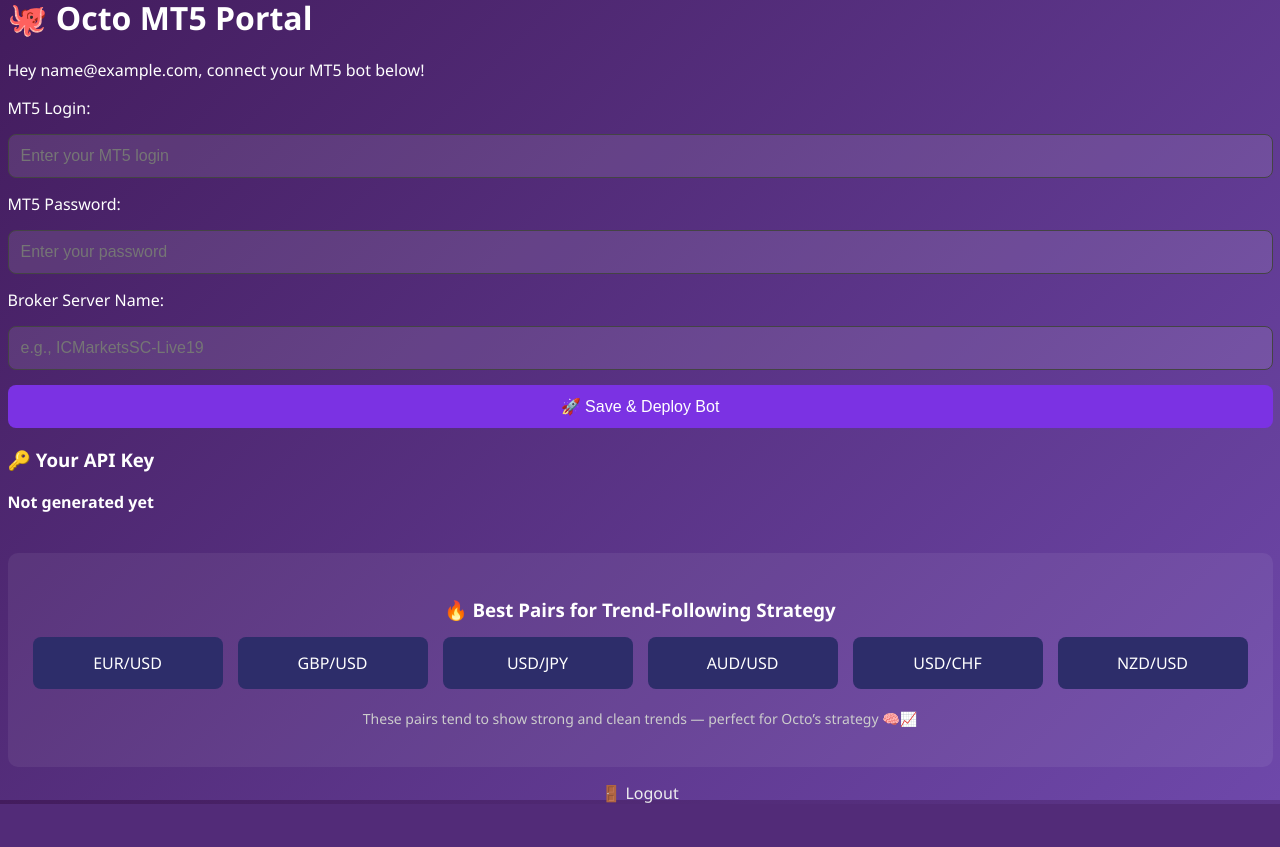
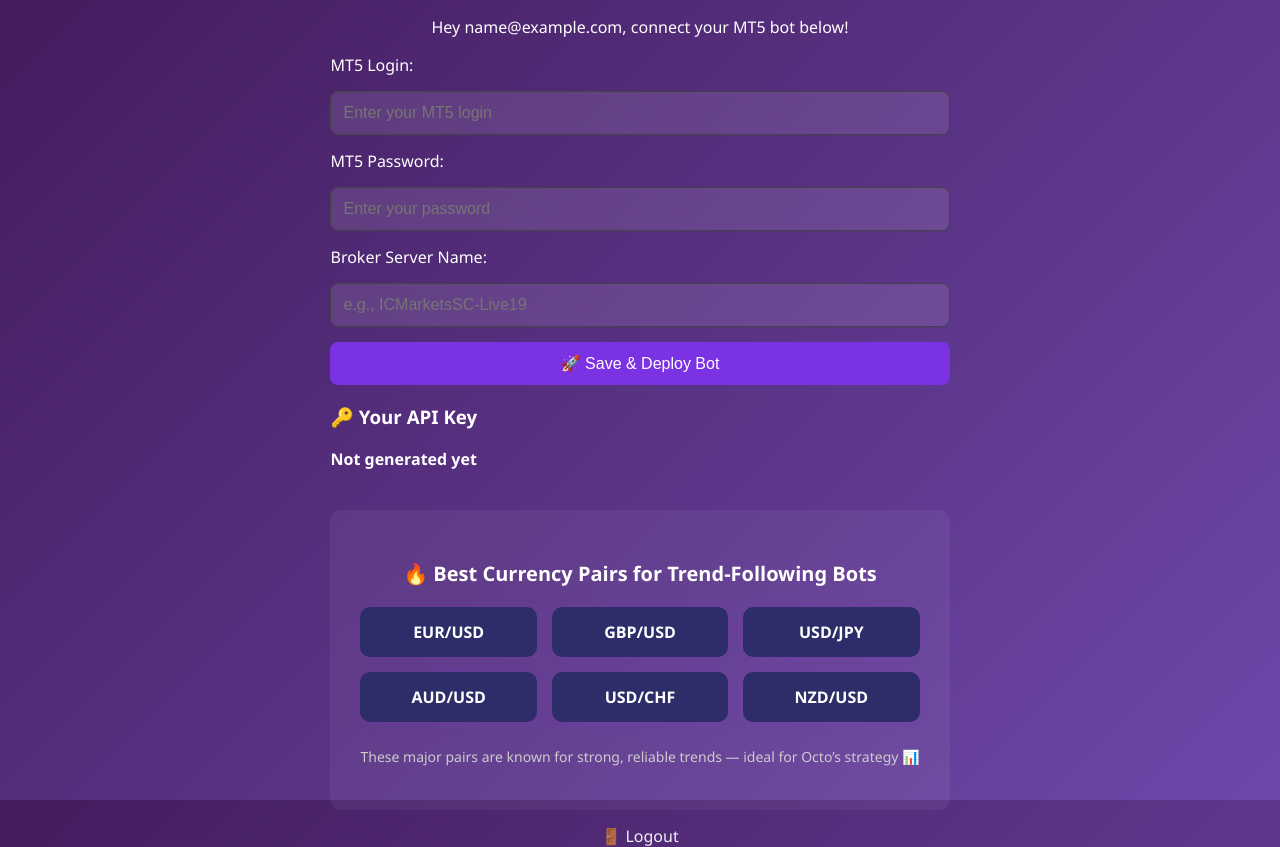
Before and after one commit to crediboost-0/subscription-api, a Flask app: page /portal in a window 1280 px wide. Before the commit the page ends 804 px from the top, so only its background shows below. Run offline with Flask 2, Linux system fonts and the light colour scheme; the visitor is signed in with stand-in values (Sample User, id 1); data comes from the database, SQL or seed files in the repository.

Commit message:
Update home.html

```diff
--- a/templates/home.html
+++ b/templates/home.html
@@ -6,11 +6,35 @@
     <title>Octo MT5 Portal</title>
     <link rel="stylesheet" href="{{ url_for('static', filename='styles.css') }}">
     <link rel="icon" href="{{ url_for('static', filename='favicon.ico') }}" type="image/x-icon">
+    <style>
+        .currency-grid {
+            display: grid;
+            grid-template-columns: repeat(auto-fit, minmax(140px, 1fr));
+            gap: 15px;
+            margin-top: 20px;
+            text-align: center;
+        }
+        .currency-item {
+            background-color: #2d2d6a;
+            color: white;
+            padding: 14px 18px;
+            border-radius: 10px;
+            font-weight: bold;
+            box-shadow: 0 0 10px rgba(138, 43, 226, 0.2);
+        }
+        .currency-suggestion-box {
+            margin-top: 40px;
+            padding: 30px;
+            background-color: rgba(255, 255, 255, 0.05);
+            border-radius: 12px;
+            text-align: center;
+        }
+    </style>
 </head>
 <body class="gradient-bg">
-    <div class="card">
-        <h1>🐙 Octo MT5 Portal</h1>
-        <p>Hey {{ user.email }}, connect your MT5 bot below!</p>
+    <div class="card" style="max-width: 700px; margin: 40px auto;">
+        <h1 style="text-align: center;">🐙 Octo MT5 Portal</h1>
+        <p style="text-align: center;">Hey {{ user.email }}, connect your MT5 bot below!</p>
 
         <form method="POST">
             <label for="mt5_login">MT5 Login:</label>
@@ -30,18 +54,17 @@
             <p><strong>{{ user.api_key if user.api_key else "Not generated yet" }}</strong></p>
         </div>
 
-        <!-- New Section: Recommended Currency Pairs -->
-        <div class="currency-suggestion-box" style="margin-top: 40px; padding: 25px; background-color: #ffffff10; border-radius: 10px; text-align: center;">
-            <h3 style="color: #fff; margin-bottom: 15px;">🔥 Best Pairs for Trend-Following Strategy</h3>
-            <div style="display: flex; flex-wrap: wrap; justify-content: center; gap: 15px;">
-                <div style="padding: 15px 20px; background-color: #2d2d6a; color: white; border-radius: 8px; min-width: 150px;">EUR/USD</div>
-                <div style="padding: 15px 20px; background-color: #2d2d6a; color: white; border-radius: 8px; min-width: 150px;">GBP/USD</div>
-                <div style="padding: 15px 20px; background-color: #2d2d6a; color: white; border-radius: 8px; min-width: 150px;">USD/JPY</div>
-                <div style="padding: 15px 20px; background-color: #2d2d6a; color: white; border-radius: 8px; min-width: 150px;">AUD/USD</div>
-                <div style="padding: 15px 20px; background-color: #2d2d6a; color: white; border-radius: 8px; min-width: 150px;">USD/CHF</div>
-                <div style="padding: 15px 20px; background-color: #2d2d6a; color: white; border-radius: 8px; min-width: 150px;">NZD/USD</div>
+        <div class="currency-suggestion-box">
+            <h3 style="color: #fff; margin-bottom: 20px; font-size: 20px;">🔥 Best Currency Pairs for Trend-Following Bots</h3>
+            <div class="currency-grid">
+                <div class="currency-item">EUR/USD</div>
+                <div class="currency-item">GBP/USD</div>
+                <div class="currency-item">USD/JPY</div>
+                <div class="currency-item">AUD/USD</div>
+                <div class="currency-item">USD/CHF</div>
+                <div class="currency-item">NZD/USD</div>
             </div>
-            <p style="color: #ccc; font-size: 14px; margin-top: 20px;">These pairs tend to show strong and clean trends — perfect for Octo’s strategy 🧠📈</p>
+            <p style="color: #ccc; font-size: 14px; margin-top: 25px;">These major pairs are known for strong, reliable trends — ideal for Octo’s strategy 📊</p>
         </div>
 
         <a class="logout-link" href="{{ url_for('logout') }}">🚪 Logout</a>
```
